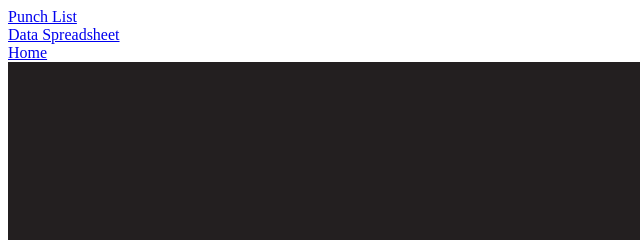
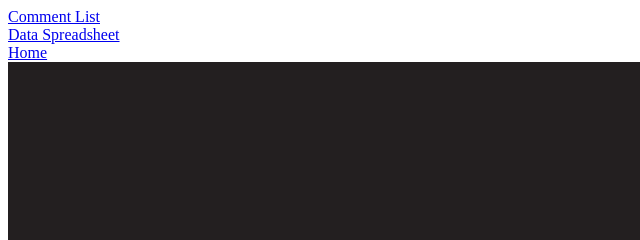
Before and after one commit to oliverdwodunne/epidemic, a plain HTML site: page index.html in a window 1280 px wide. Shown: the top 240 px of the page, 0-640 px from the left. Drawn offline with Linux system fonts and the light colour scheme; no server answers.

Commit message:
Update index.html

```diff
--- a/index.html
+++ b/index.html
@@ -10,7 +10,7 @@
     </script>
   </head>
   <body>
-    <a href="https://docs.google.com/document/d/1W2Gxh6IP5pBQm7fgcceqn4Js5r2HsaDH2w5vVFzOs-M" target="_blank">Punch List</a>
+    <a href="https://docs.google.com/document/d/1W2Gxh6IP5pBQm7fgcceqn4Js5r2HsaDH2w5vVFzOs-M" target="_blank">Comment List</a>
     <br>
     <a href="https://docs.google.com/spreadsheets/d/1GahIf0Jf1RjEbfTVOmgjS4LXYW6LPSuAYoHBdGveLnA"  target="_blank">Data Spreadsheet</a>
     <br>
```
